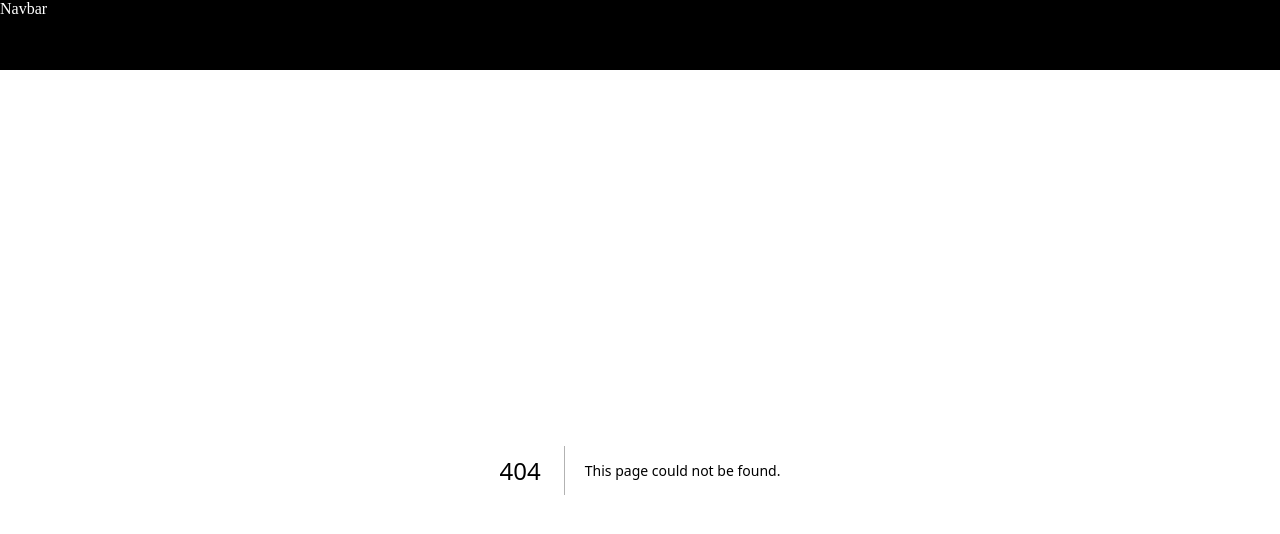
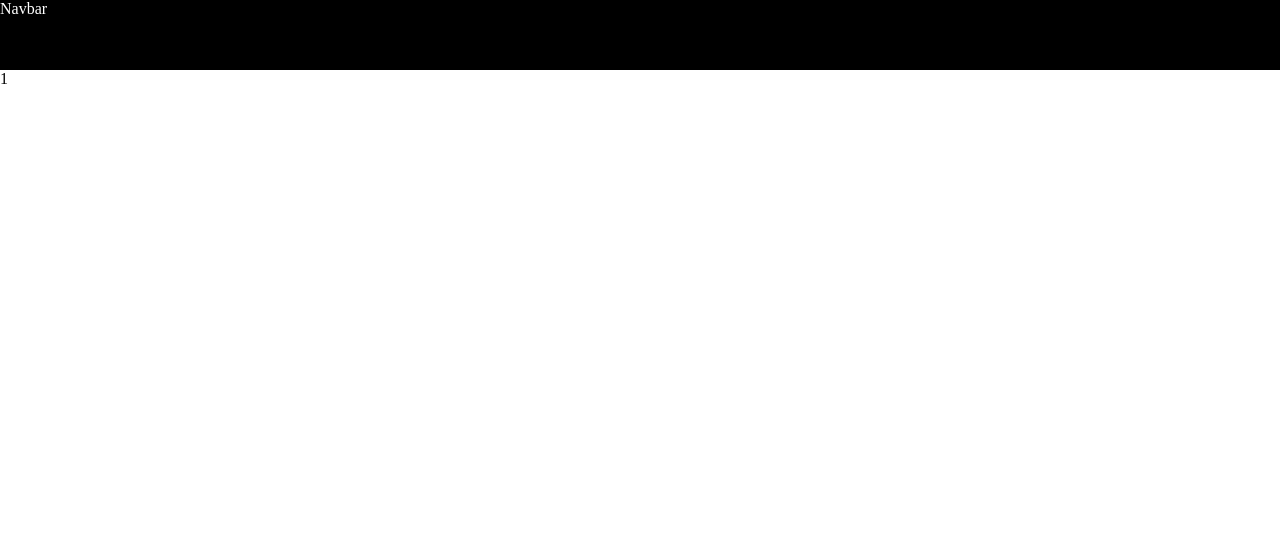
Before and after one commit to argianardi/sinauNextJs, a Next.js app: page /product/1 in a window 1280 px wide. Before the commit this address had no page. Shown: the top 534 px of the page. Built offline with nearby package versions, Linux system fonts and the light colour scheme.

Commit message:
Feat: Add detail product page

```diff
--- /dev/null
+++ b/src/pages/product/[productTitle].tsx
@@ -0,0 +1,11 @@
+import { useRouter } from 'next/router';
+import React from 'react';
+
+const DetailProduct = () => {
+  const { query } = useRouter();
+  console.log(query.productTitle);
+
+  return <div>{query.productTitle}</div>;
+};
+
+export default DetailProduct;
```
